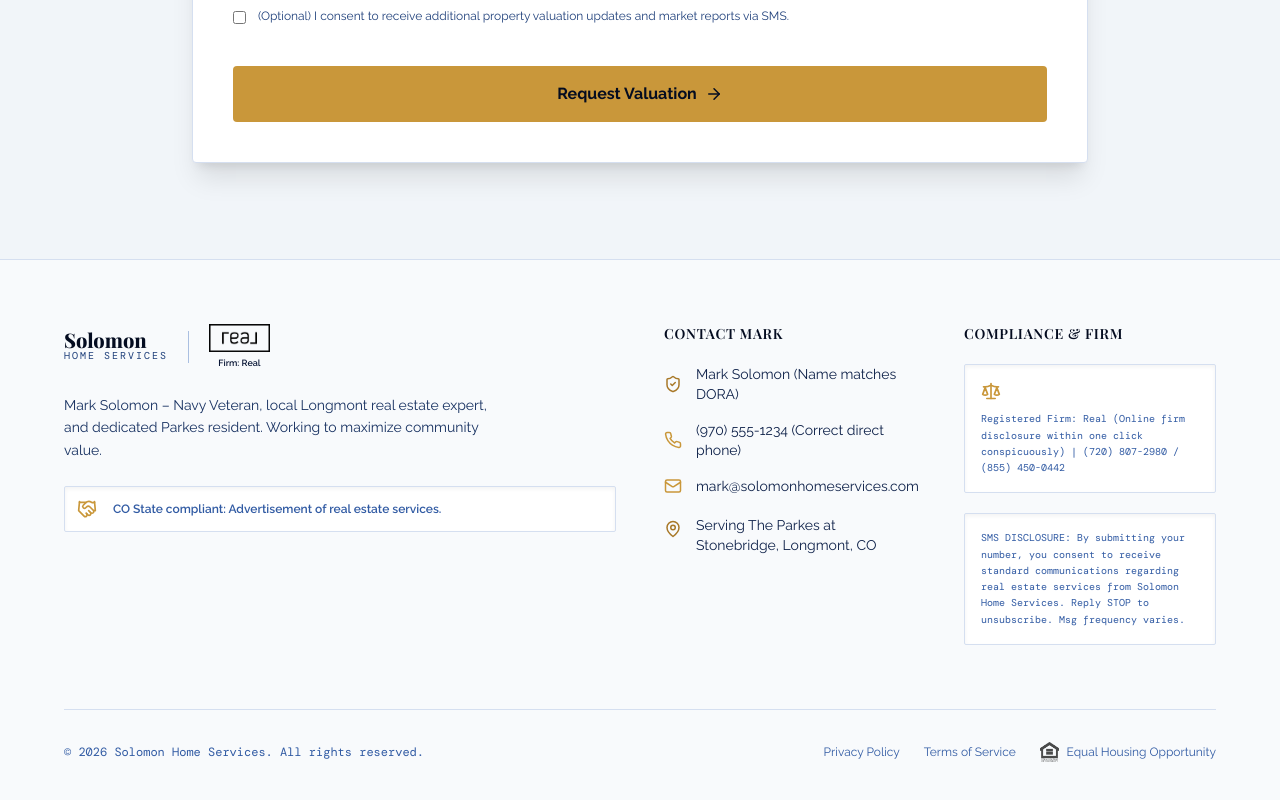
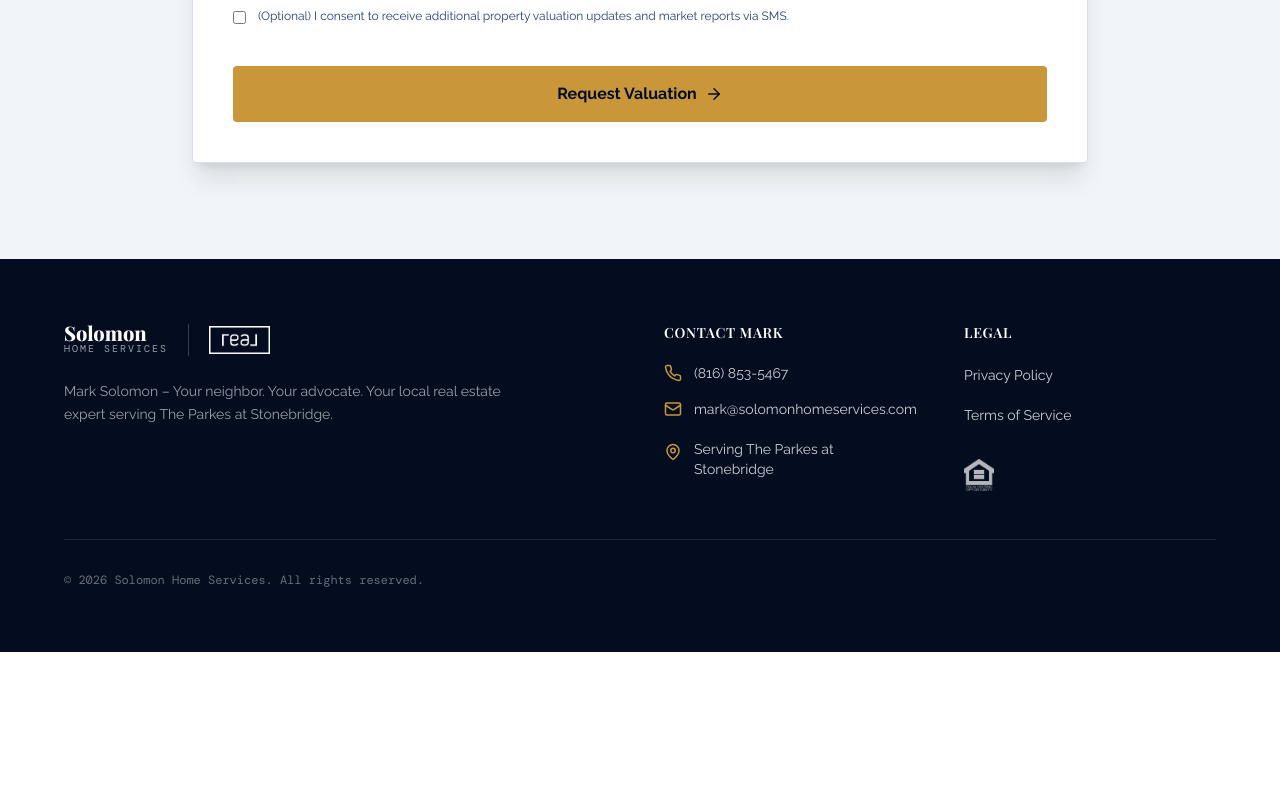
Before and after one commit to lasersolosbd/Parkes-at-Stonebridge-Microsite, a Next.js app: page / in a window 1280 px wide. Shown: the part 3523-4323 px from the top of the page. After the commit the page ends 4175 px from the top, so only its background shows below. Built offline with nearby package versions, Linux system fonts and the light colour scheme; a web font is replaced by a local one.

Commit message:
Update Footer.tsx

```diff
--- a/components/Footer.tsx
+++ b/components/Footer.tsx
@@ -1,114 +1,68 @@
-import { Phone, Mail, MapPin, Building2, ShieldCheck, Scale, Handshake } from "lucide-react";
+import { Phone, Mail, MapPin } from "lucide-react";
 import Link from "next/link";
 
 export default function Footer() {
   const currentYear = new Date().getFullYear();
 
-  // Compliance Side-by-Side Co-branding rule implementation
-  const CoBrandingLogos = () => (
-    <div className="flex items-center gap-5">
-      {/* Solomon Home Services Brand */}
-      <div className="flex flex-col">
-        <span className="font-display text-xl font-extrabold text-navy-950 leading-none">Solomon</span>
-        <span className="font-mono text-[10px] tracking-[0.2em] uppercase text-navy-600 -mt-0.5">Home Services</span>
-      </div>
-
-      {/* The Separator Line */}
-      <div className="h-8 w-px bg-navy-200" />
-
-      {/* Registered Firm (text) and Firm Logo SIDE-by-SIDE */}
-      <div className="flex flex-col items-center gap-1.5">
-        <img
-          src="/real-broker-logo-dark.png"
-          alt="Real Broker"
-          className="h-7 w-auto object-contain"
-        />
-        {/* Registered firm name plaintext req */}
-        <span className="font-body text-[9px] font-semibold text-navy-900 leading-tight">Firm: Real</span>
-      </div>
-    </div>
-  );
-
   return (
-    <footer className="bg-slate-50 border-t border-navy-100 py-16 px-6 lg:px-16 text-navy-900">
+    <footer className="bg-navy-950 text-white py-16 px-6 lg:px-16">
       <div className="max-w-7xl mx-auto grid grid-cols-1 md:grid-cols-4 gap-12">
 
-        {/* Solomon Brand Block */}
+        {/* Brand Block */}
         <div className="col-span-1 md:col-span-2">
-          <Link href="/" className="inline-block mb-6">
-            <CoBrandingLogos />
-          </Link>
-          <p className="text-navy-700 text-sm leading-relaxed max-w-md mb-6">
-            Mark Solomon – Navy Veteran, local Longmont real estate expert, and dedicated Parkes resident. Working to maximize community value.
+          <div className="flex items-center gap-5 mb-6">
+            <div className="flex flex-col">
+              <span className="font-display text-xl font-extrabold text-white leading-none">Solomon</span>
+              <span className="font-mono text-[10px] tracking-[0.2em] uppercase text-white/60 -mt-0.5">Home Services</span>
+            </div>
+            <div className="h-8 w-px bg-white/20" />
+            <img src="/real-broker-logo-light.png" alt="Real Broker" className="h-7 w-auto object-contain" />
+          </div>
+          <p className="text-white/60 text-sm leading-relaxed max-w-md">
+            Mark Solomon – Your neighbor. Your advocate. Your local real estate expert serving The Parkes at Stonebridge.
           </p>
-          <div className="flex items-center gap-4 border border-navy-100 bg-white p-3 rounded-sm shadow-inner">
-             <Handshake size={20} className="text-gold-500 flex-shrink-0" />
-             <p className="text-navy-500 text-xs font-semibold leading-snug">CO State compliant: Advertisement of real estate services.</p>
-          </div>
         </div>
 
-        {/* Contact Info (CO state requirement phone, name matched by DORA match req) */}
+        {/* Contact Info */}
         <div>
-          <h4 className="font-display text-sm font-semibold text-navy-950 uppercase tracking-wider mb-5">Contact Mark</h4>
+          <h4 className="font-display text-sm font-semibold text-white uppercase tracking-wider mb-5">Contact Mark</h4>
           <ul className="space-y-4">
-            <li className="flex items-center gap-3.5 text-navy-800 text-sm">
-                <ShieldCheck size={18} className="text-gold-600 flex-shrink-0" />
-                Mark Solomon (Name matches DORA)
+            <li>
+              <a href="tel:+18168535467" className="flex items-center gap-3 text-white/80 hover:text-gold-500 transition-colors text-sm">
+                <Phone size={18} className="text-gold-500 flex-shrink-0" />
+                (816) 853-5467
+              </a>
             </li>
             <li>
-                <a href="tel:+19705551234" className="flex items-center gap-3.5 text-navy-800 hover:text-gold-600 transition-colors text-sm">
-                    <Phone size={18} className="text-gold-500 flex-shrink-0" />
-                    (970) 555-1234 (Correct direct phone)
-                </a>
+              <a href="mailto:mark@solomonhomeservices.com" className="flex items-center gap-3 text-white/80 hover:text-gold-500 transition-colors text-sm">
+                <Mail size={18} className="text-gold-500 flex-shrink-0" />
+                mark@solomonhomeservices.com
+              </a>
             </li>
-            <li>
-                <a href="mailto:mark@solomonhomeservices.com" className="flex items-center gap-3.5 text-navy-800 hover:text-gold-600 transition-colors text-sm">
-                    <Mail size={18} className="text-gold-500 flex-shrink-0" />
-                    mark@solomonhomeservices.com
-                </a>
-            </li>
-            <li className="flex items-start gap-3.5 text-navy-800 text-sm leading-snug pt-1">
-                <MapPin size={18} className="text-gold-600 flex-shrink-0 mt-1" />
-                Serving The Parkes at Stonebridge, Longmont, CO
+            <li className="flex items-start gap-3 text-white/80 text-sm pt-1">
+              <MapPin size={18} className="text-gold-500 flex-shrink-0 mt-1" />
+              Serving The Parkes at Stonebridge
             </li>
           </ul>
         </div>
 
-        {/* SMS Disclosure \& compliance State Reqs */}
+        {/* Quick Links */}
         <div>
-          <h4 className="font-display text-sm font-semibold text-navy-950 uppercase tracking-wider mb-5">compliance & Firm</h4>
-
-          <div className="p-4 border border-navy-100 bg-white rounded-sm shadow-inner mb-5">
-             <Scale size={20} className="text-gold-500 mb-2.5" />
-             <p className="text-navy-500 text-[10px] leading-relaxed font-mono">
-               Registered Firm: Real (Online firm disclosure within one click conspicuously) | (720) 807-2980 / (855) 450-0442
-             </p>
-          </div>
-
-          <div className="p-4 border border-navy-100 bg-white rounded-sm shadow-inner">
-             <p className="text-navy-500 text-[10px] leading-relaxed font-mono">
-               SMS DISCLOSURE: By submitting your number, you consent to receive standard communications regarding real estate services from Solomon Home Services. Reply STOP to unsubscribe. Msg frequency varies.
-             </p>
-          </div>
+          <h4 className="font-display text-sm font-semibold text-white uppercase tracking-wider mb-5">Legal</h4>
+          <ul className="space-y-4">
+            <li><Link href="/privacy" className="text-white/80 hover:text-gold-500 transition-colors text-sm">Privacy Policy</Link></li>
+            <li><Link href="/terms" className="text-white/80 hover:text-gold-500 transition-colors text-sm">Terms of Service</Link></li>
+            <li className="pt-4">
+              <img src="/equal-housing-opportunity-logo.png" alt="Equal Housing" className="h-8 w-auto invert opacity-70" />
+            </li>
+          </ul>
         </div>
-
       </div>
 
-      {/* Bottom Compliance Bar (Removed redundant legal links from fullText and image chain) */}
-      <div className="max-w-7xl mx-auto border-t border-navy-100 mt-16 pt-8 text-center md:text-left">
-        <div className="flex flex-col md:flex-row items-center justify-between gap-4">
-            <p className="text-navy-500 text-xs font-mono">
-                &copy; {currentYear} Solomon Home Services. All rights reserved.
-            </p>
-            <div className="flex flex-wrap items-center justify-center gap-6 text-navy-500 text-xs">
-                <Link href="/privacy" className="hover:text-gold-600 transition-colors">Privacy Policy</Link>
-                <Link href="/terms" className="hover:text-gold-600 transition-colors">Terms of Service</Link>
-                <div className="flex items-center gap-2">
-                    <img src="/equal-housing-opportunity-logo.png" alt="Equal Housing" className="h-5 w-auto object-contain opacity-70 grayscale" />
-                    <span>Equal Housing Opportunity</span>
-                </div>
-            </div>
-        </div>
+      <div className="max-w-7xl mx-auto border-t border-white/10 mt-12 pt-8 text-center md:text-left">
+        <p className="text-white/40 text-xs font-mono">
+          &copy; {currentYear} Solomon Home Services. All rights reserved.
+        </p>
       </div>
     </footer>
   );
```
